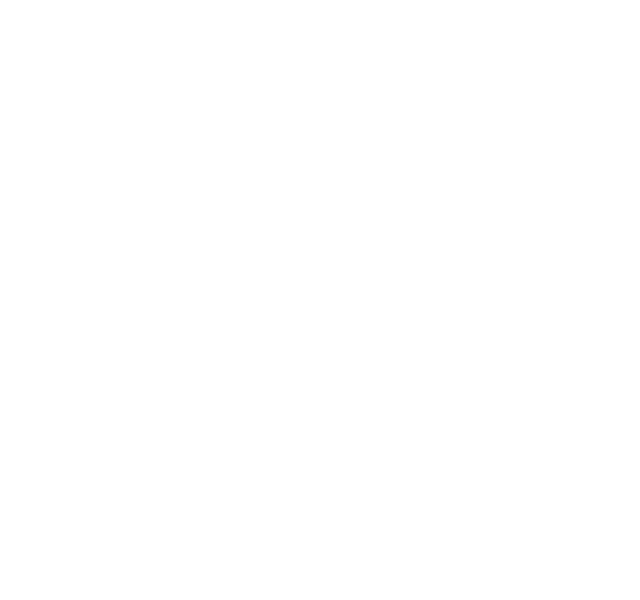
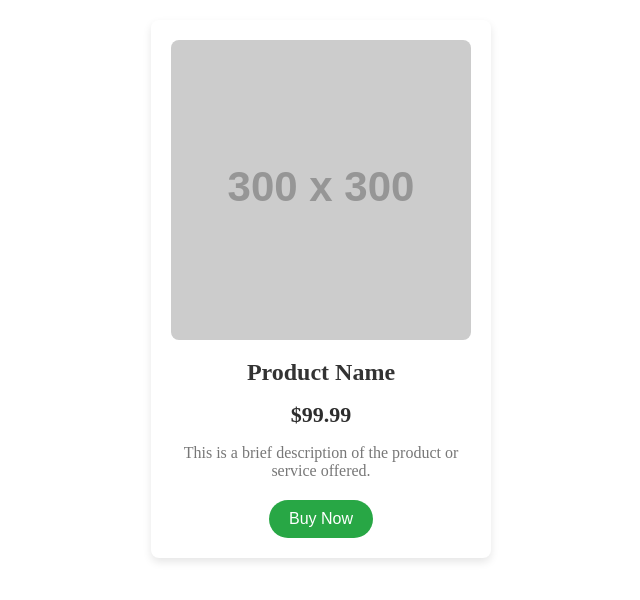
Before and after one commit to acciojob/pricing-card-yoshjayn, a website: page main.html in a window 1280 px wide. Shown: the whole page, without its empty margins (319-959 px from the left). Drawn offline with Linux system fonts and the light colour scheme; placeholder pictures from the web are drawn by us.

Commit message:
created a submission

```diff
--- a/main.html
+++ b/main.html
@@ -4,7 +4,84 @@
 
 <head>
 	<link rel="stylesheet" href="styles.css">
+</head><!DOCTYPE html>
+<html lang="en">
+<head>
+    <meta charset="UTF-8">
+    <meta name="viewport" content="width=device-width, initial-scale=1.0">
+    <title>Pricing Card</title>
+    <style>
+        /* Card Container */
+        .card {
+            width: 300px;
+            padding: 20px;
+            background-color: #fff;
+            box-shadow: 0 4px 8px rgba(0, 0, 0, 0.1);
+            border-radius: 8px;
+            text-align: center;
+            margin: 20px auto;
+        }
+
+        /* Image Styling */
+        .card img {
+            width: 100%;
+            height: auto;
+            border-radius: 8px;
+        }
+
+        /* Title Styling */
+        .card h1 {
+            font-size: 24px;
+            color: #333;
+            margin-top: 15px;
+        }
+
+        /* Pricing Information Styling */
+        .card p.price {
+            font-size: 22px;
+            font-weight: bold;
+            color: #2d2d2d;
+            margin: 10px 0;
+        }
+
+        /* Description Styling */
+        .card p.description {
+            font-size: 16px;
+            color: #777;
+            margin-bottom: 20px;
+        }
+
+        /* Buy Now Button Styling */
+        .card button {
+            padding: 10px 20px;
+            background-color: #28a745;
+            color: white;
+            border: none;
+            border-radius: 25px;
+            font-size: 16px;
+            cursor: pointer;
+            transition: background-color 0.3s;
+        }
+
+        /* Button Hover Effect */
+        .card button:hover {
+            background-color: #218838;
+        }
+    </style>
 </head>
+<body>
+
+    <div class="card">
+        <img src="https://via.placeholder.com/300" alt="Product Image">
+        <h1>Product Name</h1>
+        <p class="price">$99.99</p>
+        <p class="description">This is a brief description of the product or service offered.</p>
+        <button>Buy Now</button>
+    </div>
+
+</body>
+</html>
+
 
 <body>
 	<!-- the entire body must be written by student -->
```
